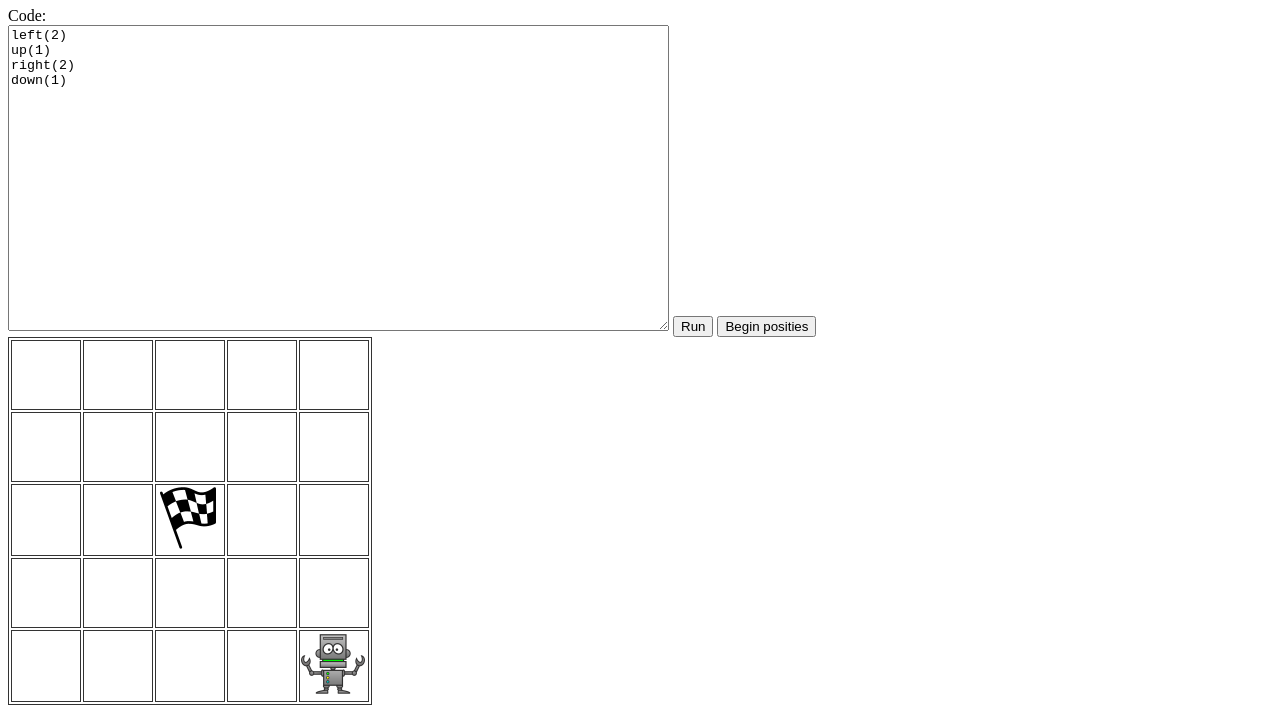
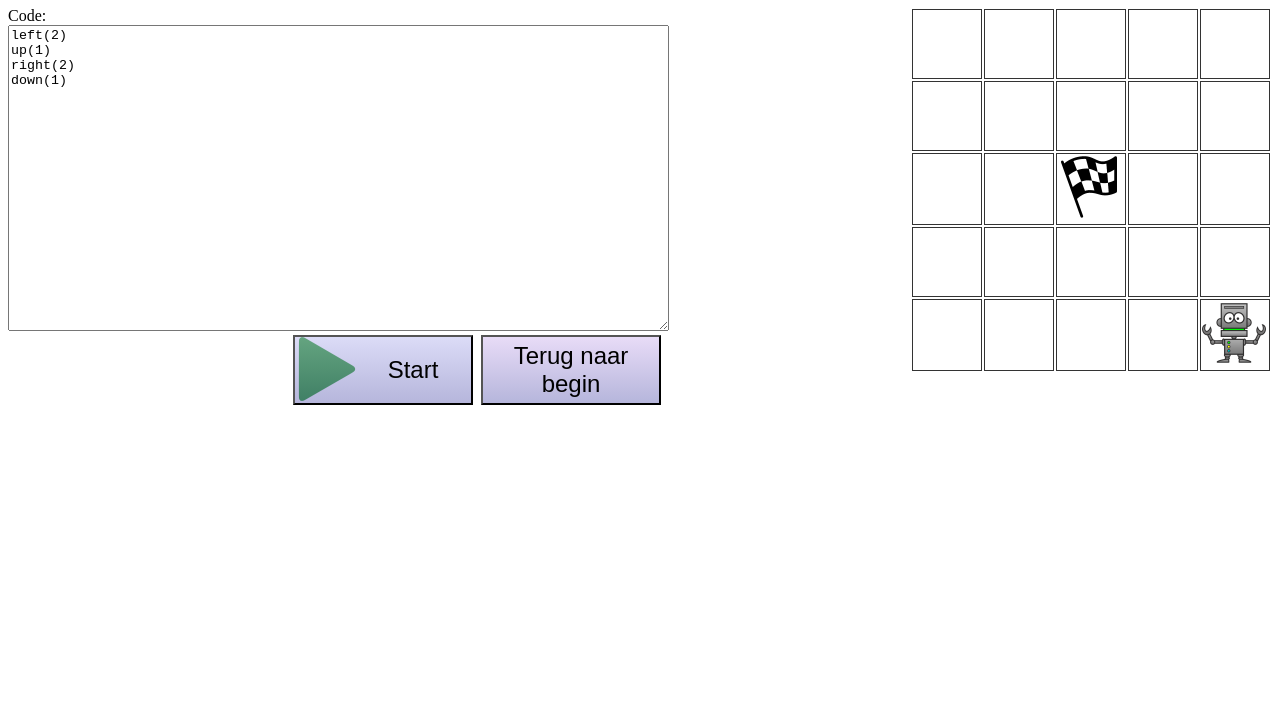
Before and after one commit to kaspervandenberg/programming-game, a plain HTML site: page index.html in a window 1280 px wide. Shown: the part 108-821 px from the top of the page. After the commit the page ends 800 px from the top, so only its background shows below. Drawn offline with nearby package versions, Linux system fonts and the light colour scheme.

Commit message:
Style changes
* Center title
* Code and scene next to each other (when there is enough space)
* Icon for play button
* Larger buttons

```diff
--- a/index.html
+++ b/index.html
@@ -11,7 +11,8 @@
 		<script src="scripts/script.js" defer></script>
 	</head>
 	<body>
-		<h1><img src='img/Robot_37500.png'/> Robot Programmeren <img src='img/Robot_37500.png'/></h1>
+		<h1><center><img src='img/Robot_37500.png'/> Robot Programmeren <img src='img/Robot_37500.png'/></center></h1>
+		<div>
 			<section>
 				<label for="sourceCode">Code:<br/></label>
 				<textarea id="sourceCode" name="sourceCode" rows="20" cols="80">
@@ -20,12 +21,17 @@ up(1)
 right(2)
 down(1)
 				</textarea>
-			<button class="run" type="button" onclick="scene.runProgram()">Run</button>
-			<button class="reset" type=button" onclick="scene.reset()">Begin posities</button>
 			</section>
 			<section>
-			<table id="scene"></table>
+				<button class="reset" type=button" onclick="scene.reset()">Terug naar begin</button>
+				<button class="run" type="button" onclick="scene.runProgram()">Start</button>
 			</section>
+		</div>
+		<div>
+			<section>
+				<table id="scene">
+			</section>
+		</div>
 	</body>
 </html>
 
--- a/styles/style.css
+++ b/styles/style.css
@@ -1,9 +1,35 @@
-table,
-td {
-    border: 1px solid #333;
+h1 {
+	align: center;
+}
+
+div:nth-child(2) {
+	float: left;
+	margin-right: 16px;
+}
+
+div:nth-child(3) {
+	float: right;
 }
 
 #scene td {
+    border: 1px solid #333;
     width: 66px;
     height: 66px;
 }
+
+button {
+	float: right;
+	margin-right: 8px;
+	height: 70px;
+	width: 180px;
+	font-size: x-large;
+	background-image: linear-gradient(rgba(225, 200, 255, 0.5), rgba(125, 125, 200, 0.5));
+}
+
+button.run {
+	background-origin: padding-box;
+	padding-left:66px;
+	background-image: linear-gradient(rgba(200, 200, 255, 0.5), rgba(125, 125, 200, 0.5)),
+		url("../img/play-64.png");
+	background-repeat: no-repeat;
+}
```
Lines whose indentation alone changed are shown as unchanged.
